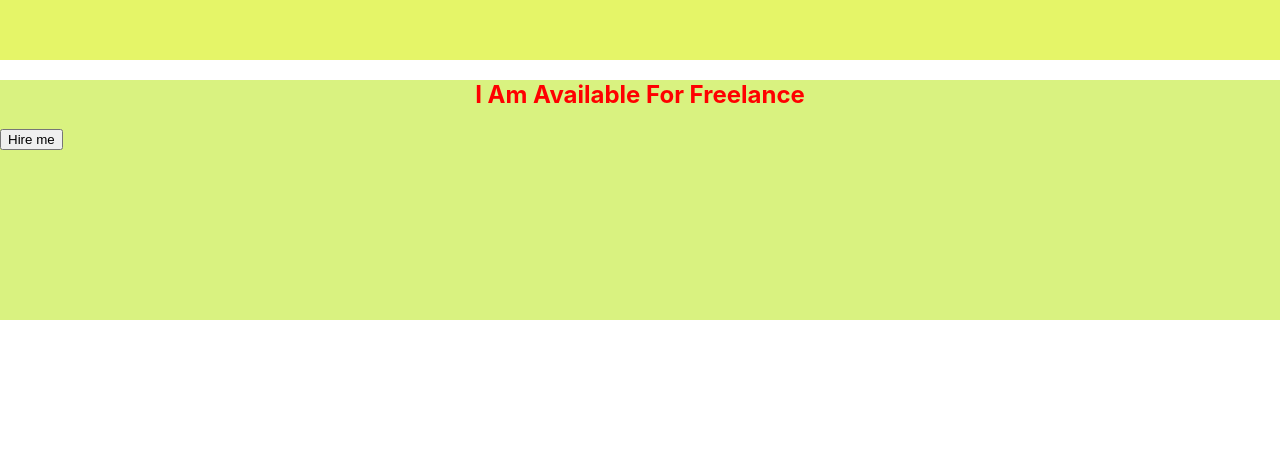
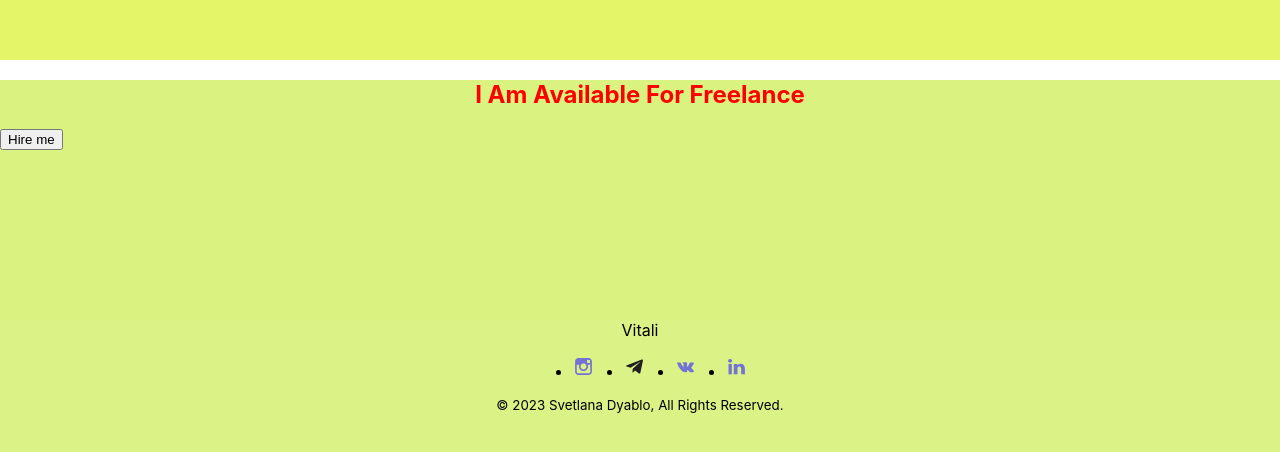
Before and after one commit to Vital9i/Portfolio, a React app: page / in a window 1280 px wide. Shown: the part 4072-4524 px from the top of the page. Before the commit the page ends 4392 px from the top, so only its background shows below. Built offline with nearby package versions, Linux system fonts and the light colour scheme.

Commit message:
FooterComplete

```diff
--- a/src/App.tsx
+++ b/src/App.tsx
@@ -7,6 +7,7 @@
 import { Testimony } from './layout/sections/testimony/Testimony';
 import { Contact } from './layout/sections/contacts/Contacts';
 import { Slogan } from './layout/sections/slogan/Slogan';
+import { Footer } from './layout/footer/Footer';
 
 
 
@@ -20,6 +21,7 @@
             <Testimony/>
             <Contact/>
             <Slogan/>
+            <Footer/>
         </div>
     );
 }
--- /dev/null
+++ b/src/layout/footer/Footer.tsx
@@ -0,0 +1,58 @@
+import React from 'react';
+import styled from 'styled-components';
+import { Icon } from '../../components/icon/Icon';
+import { FlexWrapper } from '../../components/FlexWrapper';
+
+export const Footer = () => {
+    return (
+        <StyledFooter>
+            <FlexWrapper direction={'column'} aling={'center'}>
+                <Name>Vitali</Name>
+                <SocialList>
+                    <SocialItem>
+                        <SocialLink>
+                            <Icon height={'21px'} width={'21px'} viewBox={'0 0 21px 21px'} iconId={'instagram'} />
+                        </SocialLink>
+                    </SocialItem>
+                    <SocialItem>
+                        <SocialLink>
+                            <Icon height={'21px'} width={'21px'} viewBox={'0 0 21px 21px'} iconId={'telegram'} />
+                        </SocialLink>
+                    </SocialItem>
+                    <SocialItem>
+                        <SocialLink>
+                            <Icon height={'21px'} width={'21px'} viewBox={'0 0 21px 21px'} iconId={'vk'} />
+                        </SocialLink>
+                    </SocialItem>
+                    <SocialItem>
+                        <SocialLink>
+                            <Icon height={'21px'} width={'21px'} viewBox={'0 0 21px 21px'} iconId={'linkedin'} />
+                        </SocialLink>
+                    </SocialItem>
+                </SocialList>
+                <Copyright>© 2023 Svetlana Dyablo, All Rights Reserved.</Copyright>
+            </FlexWrapper>
+        </StyledFooter >
+    );
+};
+
+const StyledFooter = styled.footer`
+    background-color: #dbf287;
+    min-height: 20vh;
+`
+const Name = styled.span`
+
+`
+const SocialList = styled.ul`
+display: flex;
+gap:30px;
+`
+const SocialItem = styled.li`
+
+`
+const SocialLink = styled.a`
+
+`
+const Copyright = styled.small`
+
+`
```
